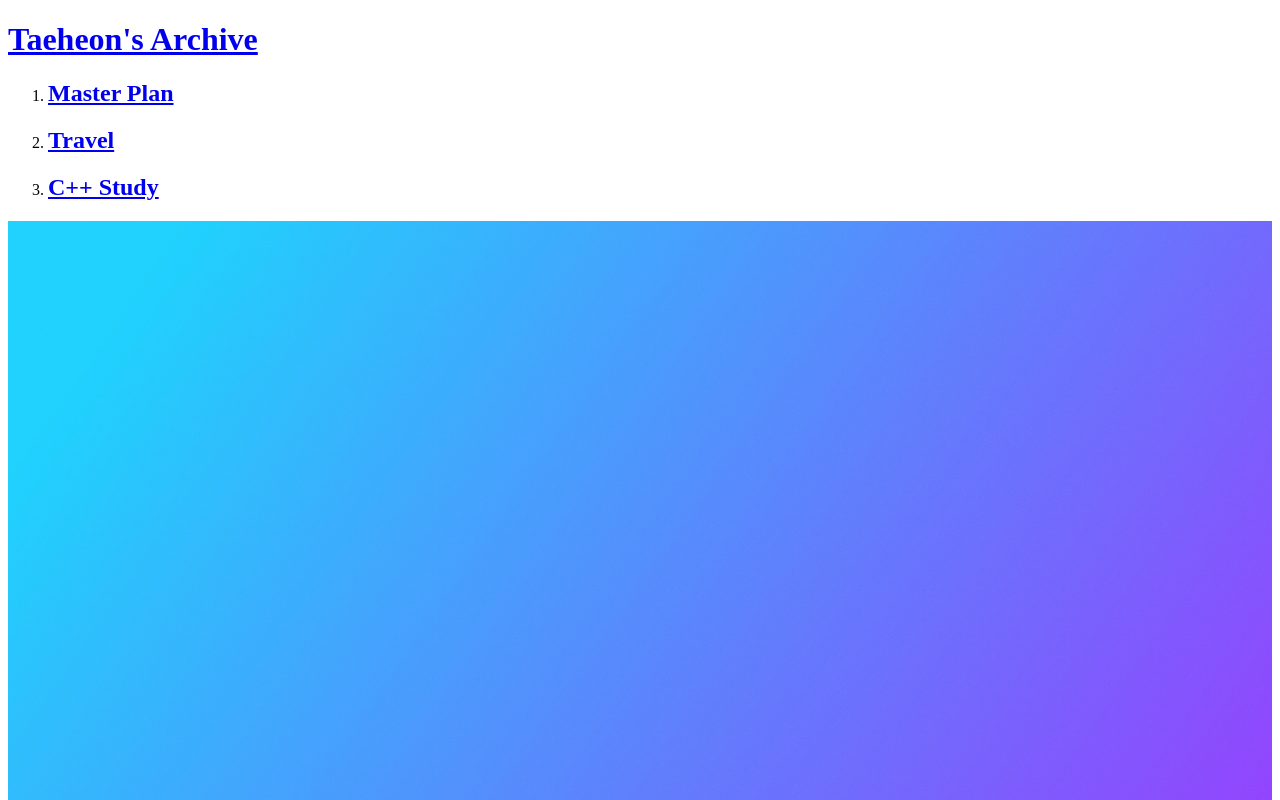
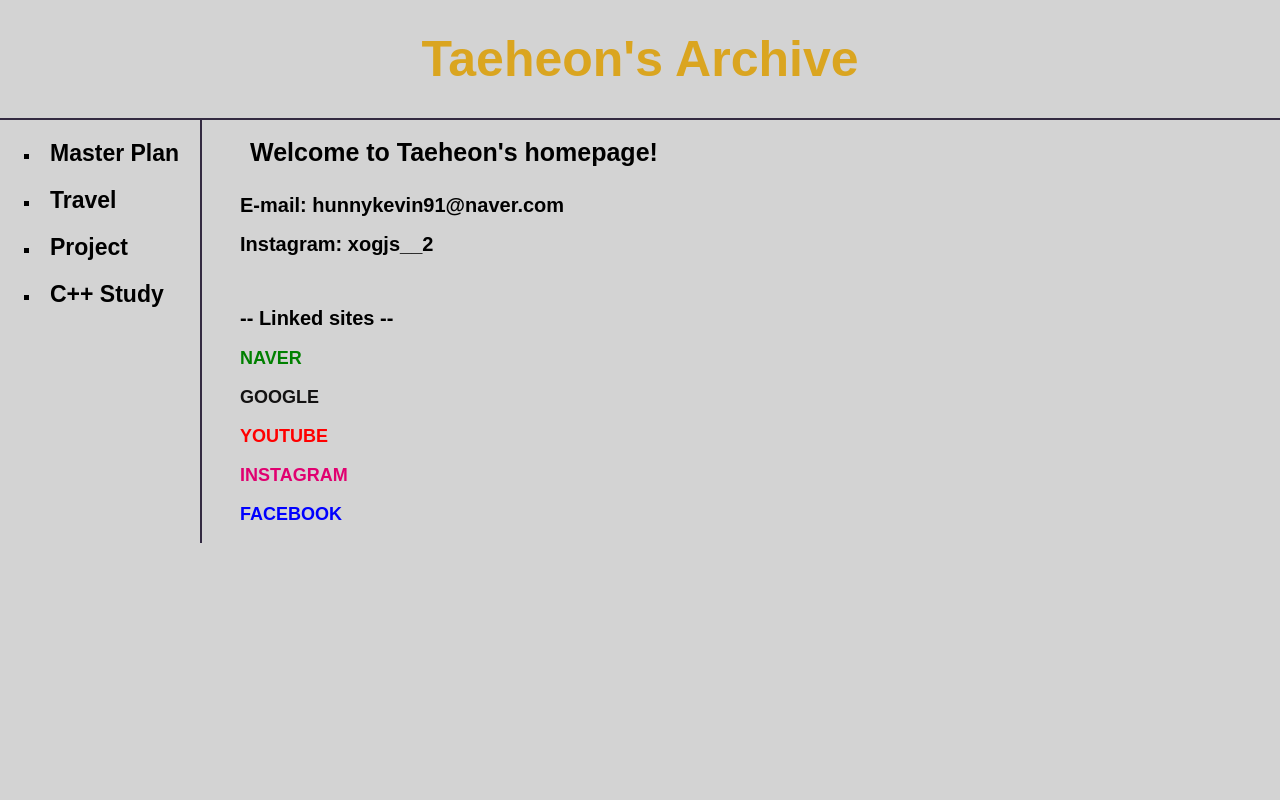
Before and after one commit to Taeheon0531/Taeheon0531.github.io, a plain HTML site: page index.html in a window 1280 px wide. Shown: the top 800 px of the page. Drawn offline with Linux system fonts and the light colour scheme.

Commit message:
new version.

```diff
--- a/index.html
+++ b/index.html
@@ -4,18 +4,96 @@
 <head>
     <title>Taeheon's Archive</title>
     <meta charset="utf-8">
+    <style>
+        body{
+            margin: 0;
+            background-color: lightgray;
+        }
+
+        a{
+            color:black;
+            text-decoration: none;
+        }
+
+        h1, h2, h3{
+            font-family: 'Jua', sans-serif;
+        }
+
+        @import url('https://fonts.googleapis.com/css2?family=Jua&display=swap');
+
+        #top-layer{
+            display: grid;
+            grid-template: 1fr
+        }
+        #left-layer{
+            display: grid;
+            grid-template-columns: 240px 1fr
+        }
+
+        #top-layer h1 {
+            font-size: 50px;
+            text-align: center;
+            border-bottom:2px solid rgb(51, 42, 65);
+            margin: 0;
+            padding: 30px;
+        }
+
+        #left-layer h1 {
+            font-size: 23px;
+            margin: 0;
+            padding: 10px;
+        }
+
+        #left-layer ol{
+            border-right:2px solid rgb(51, 42, 65);
+            width: 160px;
+            margin: 0;
+            padding-top: 10px;
+            padding-left: 40px;
+            list-style: square;
+        }
+
+        #right-layer h1 {
+            font-size: 25px;
+            margin: 0;
+            padding-top: 18px;
+        }
+
+        #right-layer h2{
+            font-size: 20px;
+        }
+
+        #right-layer h3{
+            font-size: 18px;
+        }
+    </style>
 </head>
 
 <body>
-    <h1><a href="index.html">Taeheon's Archive</a></h1>
-    <ol>
-        <li><h2><a href="Taeheon's_MASTERPLAN.html">Master Plan</a></h2></li>
-        <li><h2><a href="Taeheon's_TRAVEL.html">Travel</a></h2></li>
-        <li><h2><a href="Taeheon's_C++_STUDY.html">C++ Study</a></h2></li>
-    </ol>
+    <div id="top-layer">
+        <h1><a href="index.html" style="color:goldenrod">Taeheon's Archive</a></h1>
+    </div>
 
-    <img src="bluebackground.jpg" width="100%">
-
+    <div id="left-layer">
+        <ol>
+            <li><h1><a href="Taeheon's_MASTERPLAN.html">Master Plan</a></h1></li>
+            <li><h1><a href="Taeheon's_TRAVEL.html">Travel</a></h1></li>
+            <li><h1><a href="Taeheon's_PROJECT.html">Project</a></h1></li>
+            <li><h1><a href="Taeheon's_C++_STUDY.html">C++ Study</a></h1></li>
+        </ol>
+        <div id="right-layer">
+            <h1>Welcome to Taeheon's homepage!</h1>
+            <h2>E-mail: hunnykevin91@naver.com</h2>
+            <h2>Instagram: xogjs__2</h2>
+            <br>
+            <h2>-- Linked sites --</h2>
+            <h3><a href="https://www.naver.com/" target="_blank" style="color:green">NAVER</a></h3>
+            <h3><a href="https://www.google.com/" target="_blank" style="color:rgb(19, 18, 18)">GOOGLE</a></h3>
+            <h3><a href="https://www.youtube.com/" target="_blank" style="color:red">YOUTUBE</a></h3>
+            <h3><a href="https://www.instagram.com/" target="_blank" style="color:rgb(224, 0, 112)">INSTAGRAM</a></h3>
+            <h3><a href="https://www.facebook.com/" target="_blank" style="color:blue">FACEBOOK</a></h3>
+        </div>
+    </div>
 </body>
 
 </html>
```
Also changed, not shown: Taeheon's_MASTERPLAN.html (+82 -8 lines), Taeheon's_PROJECT.html (added, +94 -0 lines), Taeheon's_TRAVEL.html (+82 -5 lines).
